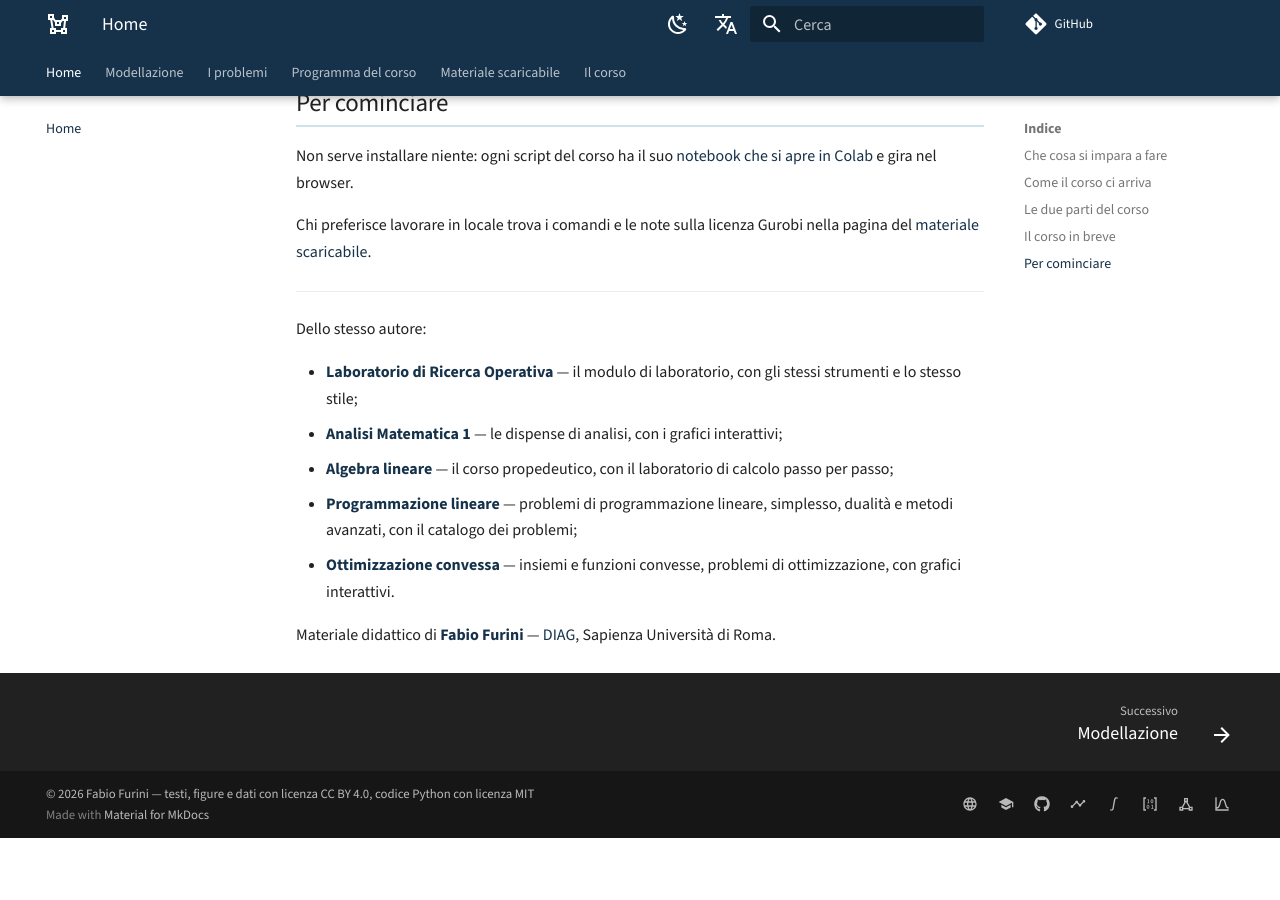
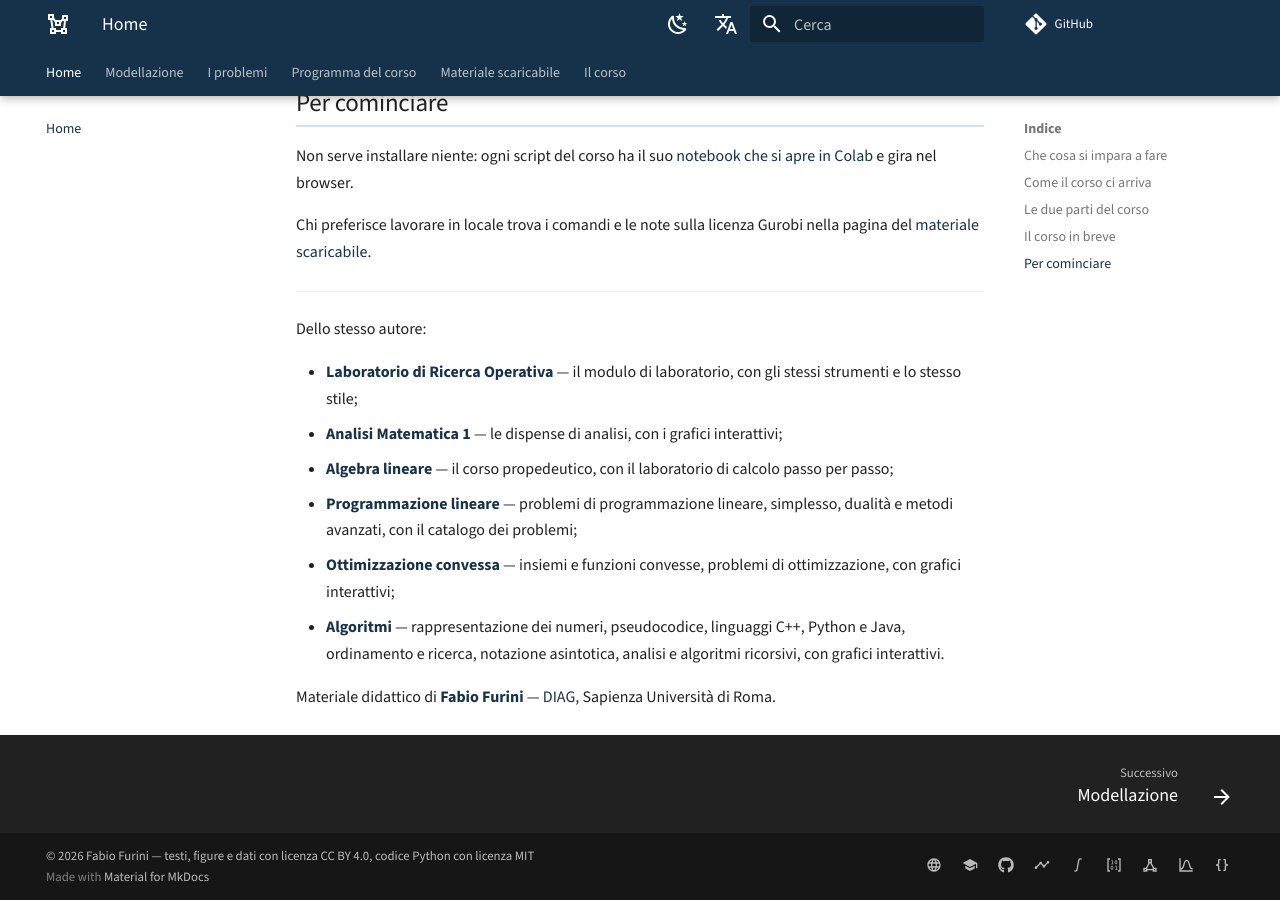
Before and after one commit to fabiofurini/modellazione-mip, an MkDocs documentation site: the page built from docs/index.md, in a window 1280 px wide and 900 px high, scrolled down 2757 px. Built offline with MkDocs 1.6.1 and Material for MkDocs 9.7.7, drawn with Linux system fonts in a browser that asks for light colours; comment, search, counter and statistics services are not loaded; before the commit the page ends 3595 px from its top, so only the background shows below that.

Commit message:
Link the new Algorithms course from the series
Co-Authored-By: Claude Opus 5.5 <noreply@anthropic.com>

```diff
--- a/docs/index.md
+++ b/docs/index.md
@@ -141,7 +141,8 @@ Dello stesso autore:
 - **[Analisi Matematica 1](https://fabiofurini.github.io/analisi-matematica-1/)** — le dispense di analisi, con i grafici interattivi;
 - **[Algebra lineare](https://fabiofurini.github.io/algebra-lineare/)** — il corso propedeutico, con il laboratorio di calcolo passo per passo;
 - **[Programmazione lineare](https://fabiofurini.github.io/programmazione-lineare/)** — problemi di programmazione lineare, simplesso, dualità e metodi avanzati, con il catalogo dei problemi;
-- **[Ottimizzazione convessa](https://fabiofurini.github.io/ottimizzazione-convessa/)** — insiemi e funzioni convesse, problemi di ottimizzazione, con grafici interattivi.
+- **[Ottimizzazione convessa](https://fabiofurini.github.io/ottimizzazione-convessa/)** — insiemi e funzioni convesse, problemi di ottimizzazione, con grafici interattivi;
+- **[Algoritmi](https://fabiofurini.github.io/algoritmi/)** — rappresentazione dei numeri, pseudocodice, linguaggi C++, Python e Java, ordinamento e ricerca, notazione asintotica, analisi e algoritmi ricorsivi, con grafici interattivi.
 
 Materiale didattico di **[Fabio Furini](https://fabiofurini.github.io/)** —
 [DIAG](https://www.diag.uniroma1.it/), Sapienza Università di Roma.
--- a/mkdocs.yml
+++ b/mkdocs.yml
@@ -72,6 +72,9 @@ extra:
     - icon: material/chart-bell-curve
       link: https://fabiofurini.github.io/ottimizzazione-convessa/
       name: Ottimizzazione convessa
+    - icon: material/code-braces
+      link: https://fabiofurini.github.io/algoritmi/
+      name: Algoritmi
   alternate:
     - name: Italiano
       link: https://fabiofurini.github.io/modellazione-mip/
```
Also changed, not shown: README.md (+1 -0 lines).
